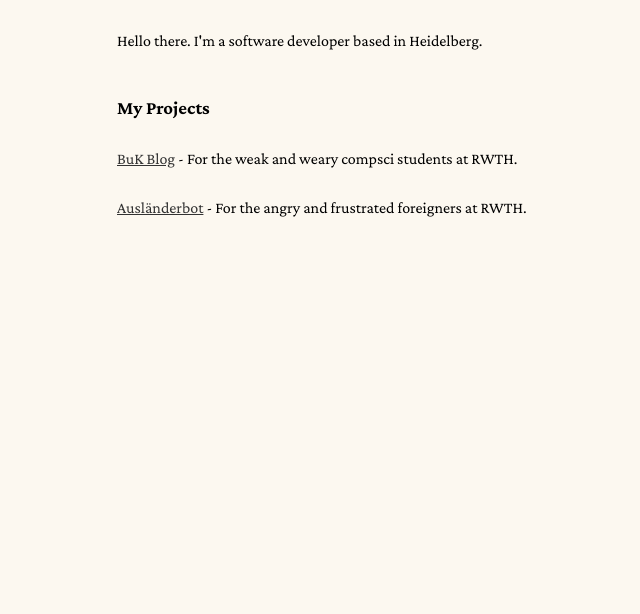
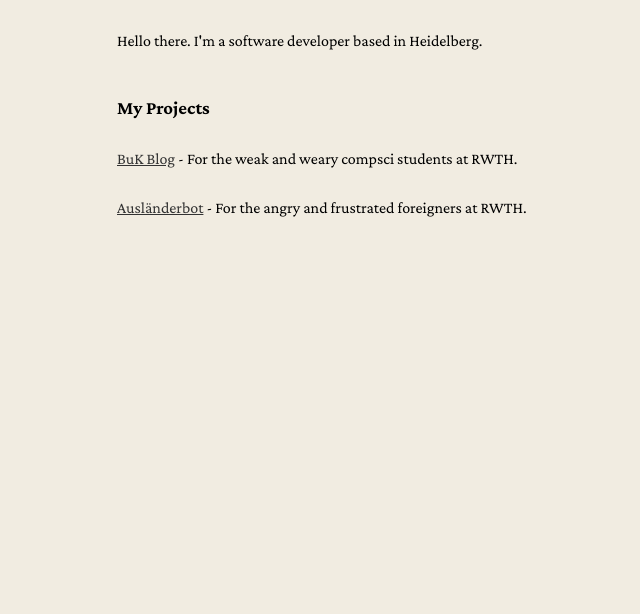
Before and after one commit to biscimus/mainpage, a plain HTML site: page index.html in a window 1280 px wide. Shown: the part 186-800 px from the top of the page, without its empty margins (283-923 px from the left). Drawn offline with nearby package versions, Linux system fonts and the light colour scheme.

Commit message:
make background less white

```diff
--- a/index.html
+++ b/index.html
@@ -9,8 +9,8 @@
     <link href="https://fonts.googleapis.com/css2?family=Crimson+Pro:ital,wght@0,200..900;1,200..900&display=swap" rel="stylesheet">
     <style>
         body {
-            font-family: 'Crimson Pro', Georgia, serif;
-            background-color: #fcf8f0;
+            font-family: 'Crimson Pro', serif;
+            background-color: #e8dfcb92;
             max-width: 30rem;
             margin: auto;
             padding: 4rem;
```
